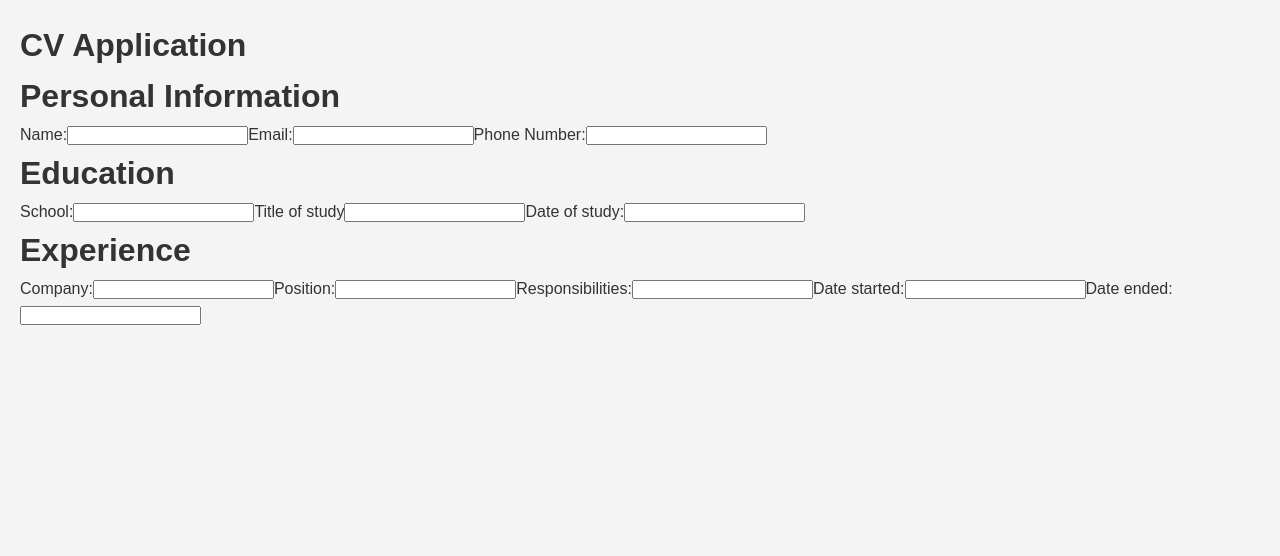
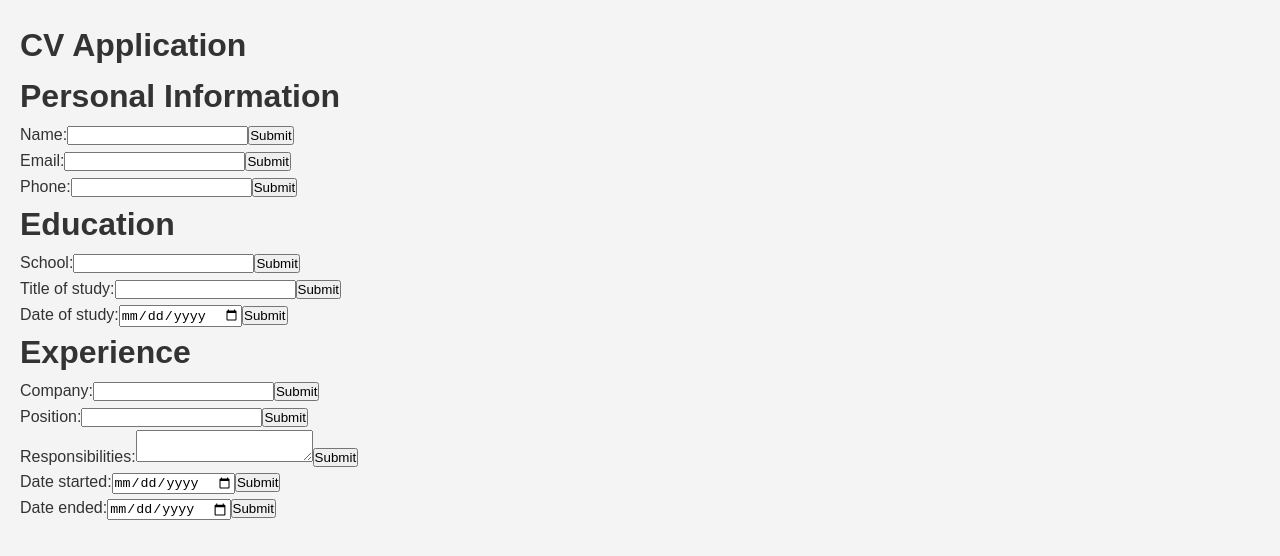
Before and after one commit to tylermoroz/cv-application, a React (Vite) app: page / in a window 1280 px wide. Shown: the top 556 px of the page. Built offline with nearby package versions, Linux system fonts and the light colour scheme.

Commit message:
Add an input component for reusability and make existing components more flexible

```diff
--- /dev/null
+++ b/src/components/DisplayInput.jsx
@@ -0,0 +1,42 @@
+import { useState } from "react";
+
+function DisplayInput({ label, type = "text", id, name, textarea = false }) {
+  const [inputValue, setInputValue] = useState("");
+  const [submittedValue, setSubmittedValue] = useState("");
+
+  const handleInput = (e) => {
+    e.preventDefault();
+    setSubmittedValue(inputValue);
+    e.target.style.display = "none";
+  };
+
+  const InputField = textarea ? (
+    <textarea
+      id={id}
+      name={name}
+      value={inputValue}
+      onChange={(e) => setInputValue(e.target.value)}
+    />
+  ) : (
+    <input
+      type={type}
+      id={id}
+      name={name}
+      value={inputValue}
+      onChange={(e) => setInputValue(e.target.value)}
+    />
+  );
+
+  return (
+    <div>
+      <form onSubmit={handleInput}>
+        <label htmlFor={id}>{label}</label>
+        {InputField}
+        <button type="submit">Submit</button>
+      </form>
+      <p>{submittedValue}</p>
+    </div>
+  );
+}
+
+export default DisplayInput;
--- a/src/components/Education.jsx
+++ b/src/components/Education.jsx
@@ -1,15 +1,23 @@
+import DisplayInput from "./DisplayInput.jsx";
 // import "./styles/Education.css";
 
 function Education() {
   return (
     <div className="education-container">
       <h1>Education</h1>
-      <label htmlFor="school">School:</label>
-      <input type="text" id="school" name="school" />
-      <label htmlFor="title-of-study">Title of study</label>
-      <input type="text" id="title-of-study" name="title-of-study" />
-      <label htmlFor="date-of-study">Date of study:</label>
-      <input type="text" id="date-of-study" name="date-of-study" />
+      <DisplayInput label="School:" type="text" id="school" name="school" />
+      <DisplayInput
+        label="Title of study:"
+        type="text"
+        id="title-of-study"
+        name="title-of-study"
+      />
+      <DisplayInput
+        label="Date of study:"
+        type="date"
+        id="date-of-study"
+        name="date-of-study"
+      />
     </div>
   );
 }
--- a/src/components/Experience.jsx
+++ b/src/components/Experience.jsx
@@ -1,19 +1,35 @@
+import DisplayInput from "./DisplayInput.jsx";
 // import "./styles/Experience.css";
 
 function Experience() {
   return (
     <div className="experience-container">
       <h1>Experience</h1>
-      <label htmlFor="company">Company:</label>
-      <input type="text" id="company" name="company" />
-      <label htmlFor="position">Position:</label>
-      <input type="text" id="position" name="position" />
-      <label htmlFor="responsibilities">Responsibilities:</label>
-      <input type="text" id="responsibilities" name="responsibilities" />
-      <label htmlFor="date-started">Date started:</label>
-      <input type="text" id="date-started" name="date-started" />
-      <label htmlFor="date-ended">Date ended:</label>
-      <input type="text" id="date-ended" name="date-ended" />
+      <DisplayInput label="Company:" type="text" id="company" name="company" />
+      <DisplayInput
+        label="Position:"
+        type="text"
+        id="position"
+        name="position"
+      />
+      <DisplayInput
+        label="Responsibilities:"
+        id="responsibilities"
+        name="responsibilities"
+        textarea={true}
+      />
+      <DisplayInput
+        label="Date started:"
+        type="date"
+        id="date-started"
+        name="date-started"
+      />
+      <DisplayInput
+        label="Date ended:"
+        type="date"
+        id="date-ended"
+        name="date-ended"
+      />
     </div>
   );
 }
--- a/src/components/Personal.jsx
+++ b/src/components/Personal.jsx
@@ -1,15 +1,13 @@
+import DisplayInput from "./DisplayInput.jsx";
 // import "./styles/Personal.css";
 
 function PersonalInfo() {
   return (
     <div className="personal-info-container">
       <h1>Personal Information</h1>
-      <label htmlFor="name">Name:</label>
-      <input type="text" id="name" name="name" />
-      <label htmlFor="email">Email:</label>
-      <input type="text" id="email" name="email" />
-      <label htmlFor="phone">Phone Number:</label>
-      <input type="text" id="phone" name="phone" />
+      <DisplayInput label="Name:" type="text" id="name" name="name" />
+      <DisplayInput label="Email:" type="email" id="email" name="email" />
+      <DisplayInput label="Phone:" type="tel" id="phone" name="phone" />
     </div>
   );
 }
```
